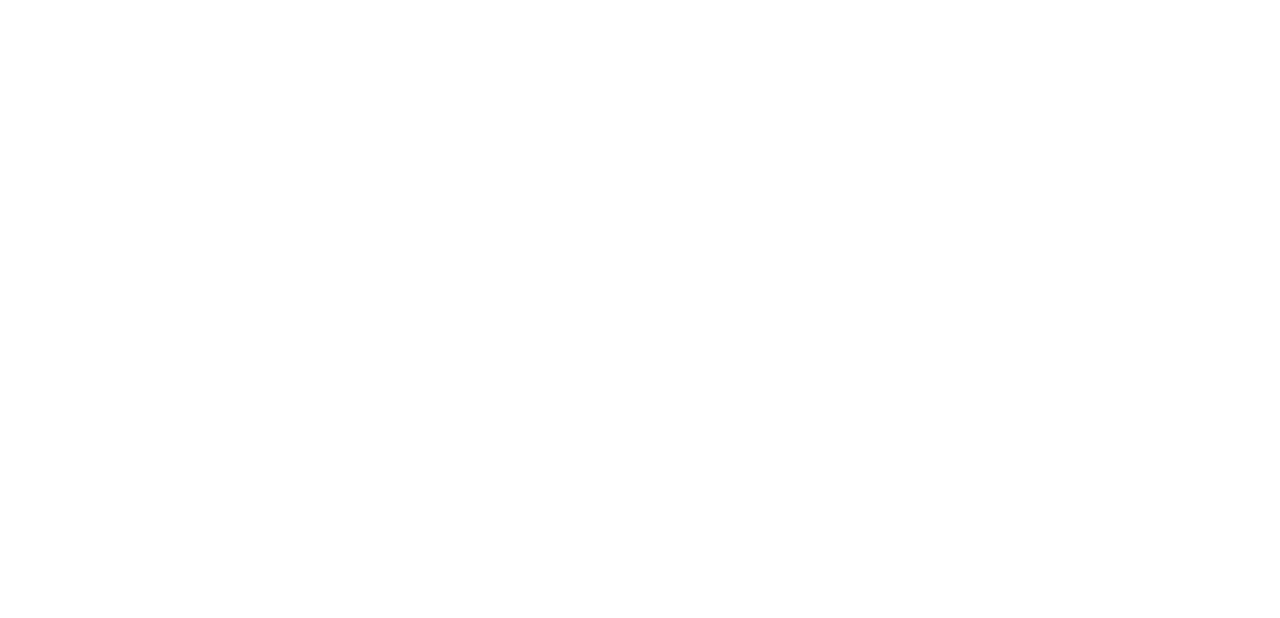
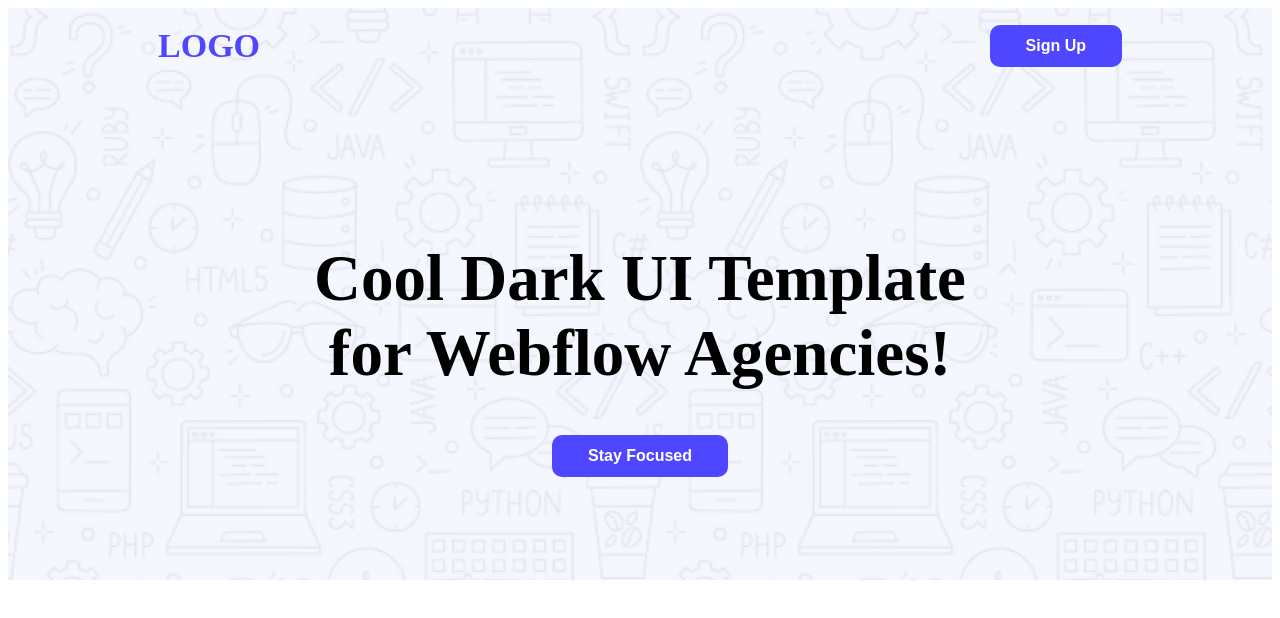
Before and after one commit to nnowrose1/web-flow, a plain HTML site: page index.html in a window 1280 px wide. Drawn offline with Linux system fonts and the light colour scheme.

Commit message:
created the header section containing navigation and banner

```diff
--- a/index.html
+++ b/index.html
@@ -8,7 +8,16 @@
 </head>
 <body>
     <header>
-
+        <!-- navigation section -->
+        <nav>
+            <h3 class=><span>L</span><span>O</span><span>G</span><span>O</span></h3>
+            <button class="btn-primary">Sign Up</button>
+        </nav>
+        <!-- banner section -->
+         <div class="banner">
+            <h1 class="banner-heading">Cool Dark UI Template for Webflow Agencies!</h1>
+            <button class="btn-primary">Stay Focused</button>
+         </div>
     </header>
 
     <main>
--- a/styles/web.css
+++ b/styles/web.css
@@ -0,0 +1,46 @@
+
+
+/* shared styles */
+.btn-primary{
+    font-weight: bold;
+    font-size: 16px;
+    background-color: #4E47FF;
+    padding: 12px 36px;
+    color: white;
+    border-radius: 10px;
+    border: none;
+}
+/* header style */
+header{
+    max-width: 1440px;
+    height: 705px;
+    background-image: url('../Images/Hero-bg.png');
+    background-repeat: no-repeat;
+    background-size: contain;
+    /* align-items: center; */
+    /* margin: 0 auto; */
+    justify-content: center;
+}
+/* nav styles */
+nav{
+    display: flex;
+    justify-content: space-between;
+    align-items: center;
+    padding-left: 150px;
+    padding-right: 150px;
+}
+nav span{
+    color: #4E47FF;
+    font-size: 34px;
+    font-weight: 900;
+}
+/* banner styles */
+.banner{
+    max-width: 905px;
+    text-align: center;
+    margin: 158px 268px;
+}
+.banner-heading{
+    font-size: 65px;
+    font-weight: bold;
+}
```
